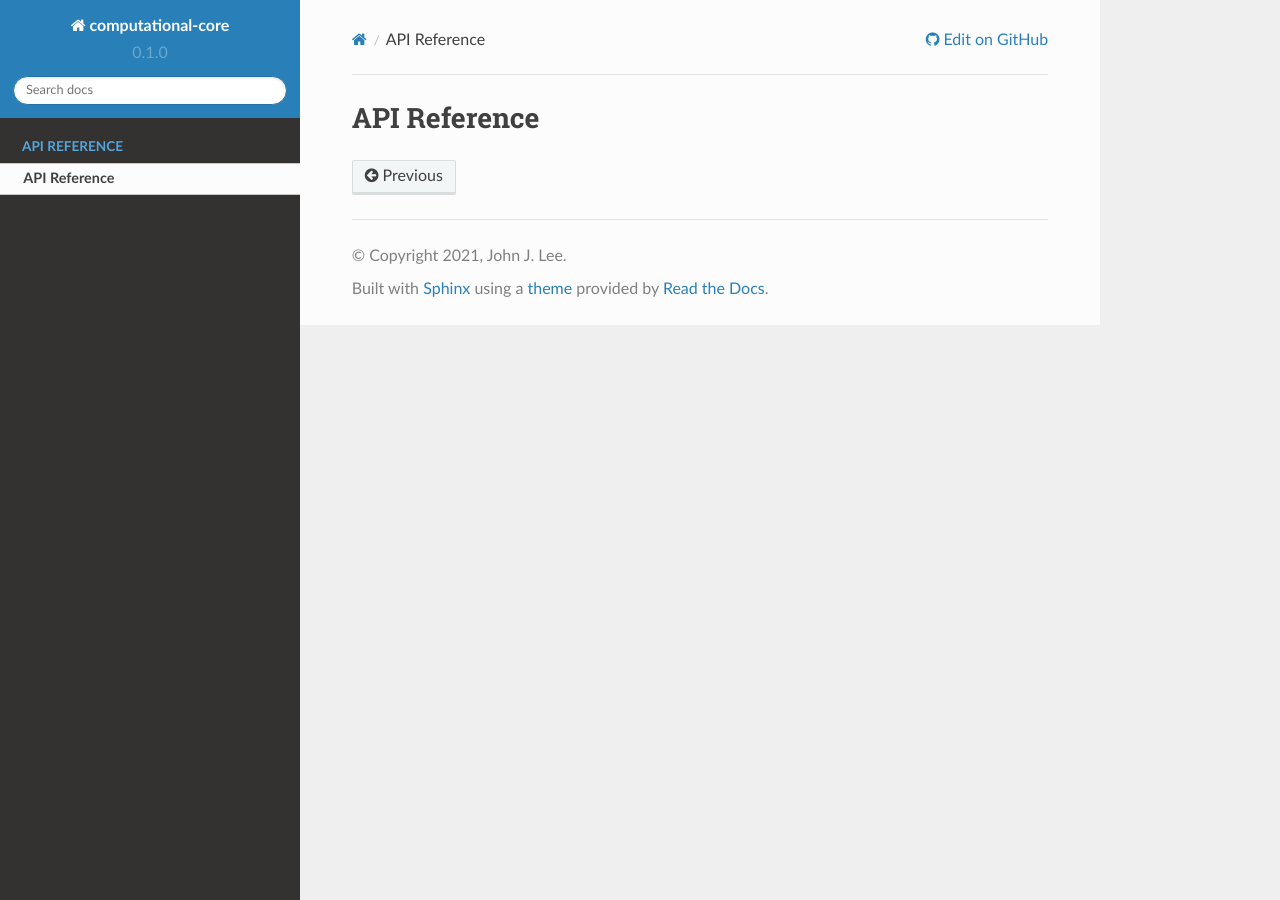
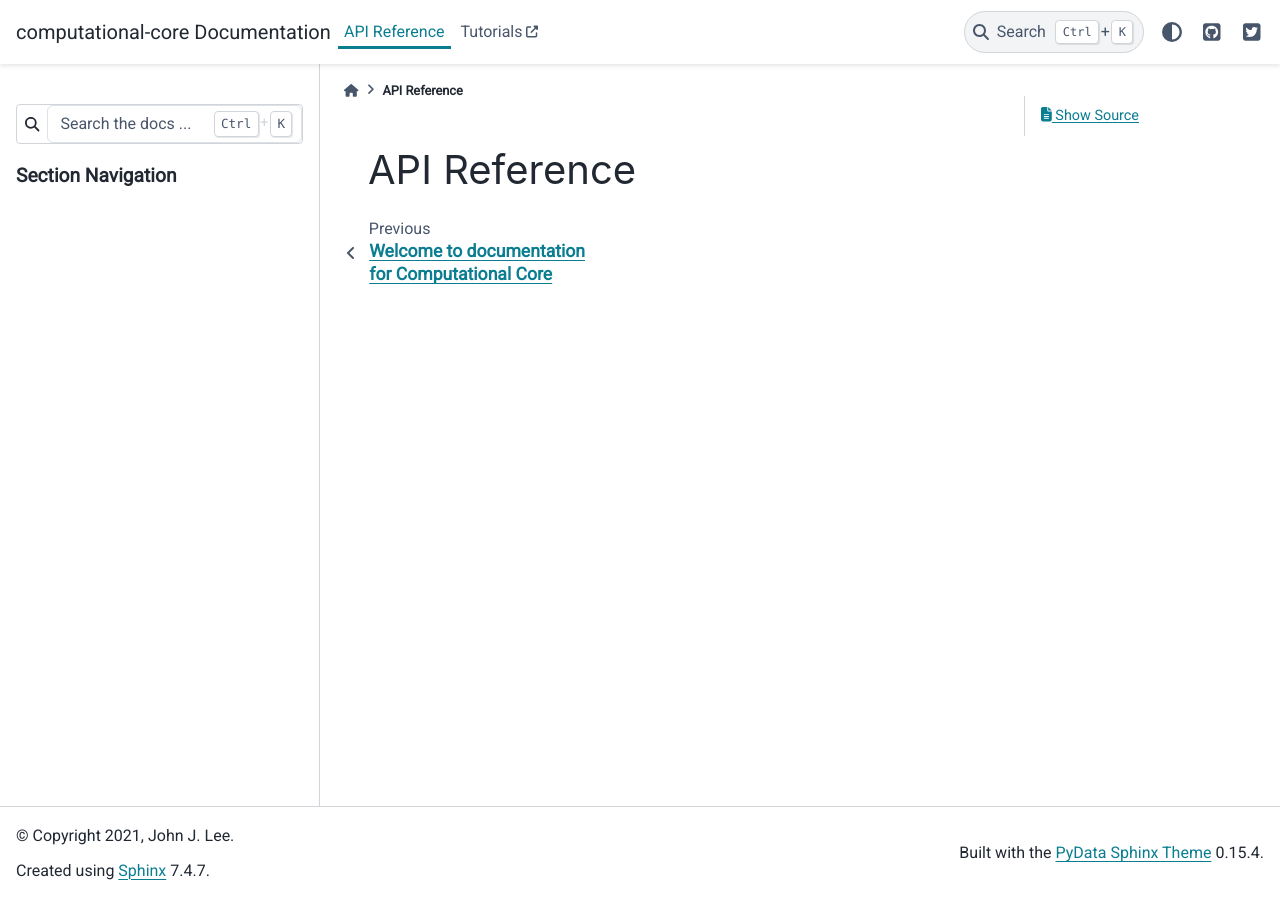
Before and after one commit to jjleewustledu/computational-core, a Sphinx documentation site: the page built from docs/source/api.rst, in a window 1280 px wide. Built offline with Sphinx 7.4.7 and the PyData theme 0.15.4, drawn with Linux system fonts in a browser that asks for light colours; some web fonts are replaced; pages that are not in the unit, such as notebooks, are missing from menus; some of the changed lines change nothing that is shown.

Commit message:
Update conf.py

```diff
--- a/docs/source/conf.py
+++ b/docs/source/conf.py
@@ -1,35 +1,140 @@
 # Configuration file for the Sphinx documentation builder.
+#
+# This file only contains a selection of the most common options. For a full
+# list see the documentation:
+# https://www.sphinx-doc.org/en/master/usage/configuration.html
 
-# -- Project information
+# -- Path setup --------------------------------------------------------------
 
-project = 'computational-core'
-copyright = '2021, John J. Lee'
-author = 'John J. Lee'
+# If extensions (or modules to document with autodoc) are in another directory,
+# add these directories to sys.path here. If the directory is relative to the
+# documentation root, use os.path.abspath to make it absolute, like shown here.
+#
+import os
+import subprocess
+import sys
 
-release = '0.1'
-version = '0.1.0'
+sys.path.insert(0, os.path.abspath(".."))
+sys.path.insert(0, os.path.abspath(os.path.join(os.path.dirname(__file__), "..", "..")))
+print(sys.path)
 
-# -- General configuration
+# -- Project information -----------------------------------------------------
+
+project = "computational-core"
+copyright = "2021, John J. Lee"
+author = "John J. Lee"
+
+# The full version, including alpha/beta/rc tags
+short_version = computational-core.__version__.split("+")[0]
+release = short_version
+version = short_version
+
+# List of patterns, relative to source directory, that match files and
+# directories to ignore when looking for source files.
+# This pattern also affects html_static_path and html_extra_path.
+exclude_patterns = [
+    "mlfourd",
+    "mlraichle",
+    "mlvg",
+    "mlarbelaez",
+    "cc-graph-nets",
+    "cc-trax",
+    "cc-vision-transformer",
+]
+
+
+def generate_apidocs(*args):
+    """Generate API docs automatically by trawling the available modules"""
+    module_path = os.path.abspath(os.path.join(os.path.dirname(__file__), "..", "..", "computational-core"))
+    output_path = os.path.abspath(os.path.join(os.path.dirname(__file__), "apidocs"))
+    apidoc_command_path = "sphinx-apidoc"
+    if hasattr(sys, "real_prefix"):  # called from a virtualenv
+        apidoc_command_path = os.path.join(sys.prefix, "bin", "sphinx-apidoc")
+        apidoc_command_path = os.path.abspath(apidoc_command_path)
+    print(f"output_path {output_path}")
+    print(f"module_path {module_path}")
+    subprocess.check_call(
+        [apidoc_command_path, "-e"]
+        + ["-o", output_path]
+        + [module_path]
+        + [os.path.join(module_path, p) for p in exclude_patterns]
+    )
+
+
+# -- General configuration ---------------------------------------------------
+
+# Add any Sphinx extension module names here, as strings. They can be
+# extensions coming with Sphinx (named 'sphinx.ext.*') or your custom
+# ones.
+source_suffix = {".rst": "restructuredtext", ".txt": "restructuredtext", ".md": "markdown"}
 
 extensions = [
-    'sphinx.ext.duration',
-    'sphinx.ext.doctest',
-    'sphinx.ext.autodoc',
-    'sphinx.ext.autosummary',
-    'sphinx.ext.intersphinx',
+    "recommonmark",
+    "sphinx.ext.intersphinx",
+    "sphinx.ext.mathjax",
+    "sphinx.ext.napoleon",
+    "sphinx.ext.autodoc",
+    "sphinx.ext.viewcode",
+    "sphinx.ext.autosectionlabel",
+    "sphinx_autodoc_typehints",
 ]
 
-intersphinx_mapping = {
-    'python': ('https://docs.python.org/3/', None),
-    'sphinx': ('https://www.sphinx-doc.org/en/master/', None),
+autoclass_content = "both"
+add_module_names = True
+source_encoding = "utf-8"
+autosectionlabel_prefix_document = True
+napoleon_use_param = True
+napoleon_include_init_with_doc = True
+set_type_checking_flag = True
+
+# Add any paths that contain templates here, relative to this directory.
+templates_path = ["_templates"]
+
+# -- Options for HTML output -------------------------------------------------
+
+# The theme to use for HTML and HTML Help pages.  See the documentation for
+# a list of builtin themes.
+#
+html_theme = "pydata_sphinx_theme"
+# html_theme_path = [sphinx_rtd_theme.get_html_theme_path()]
+html_theme_options = {
+    "external_links": [{"url": "https://github.com/jjleewustledu/tutorials", "name": "Tutorials"}],
+    "icon_links": [
+        {"name": "GitHub", "url": "https://github.com/jjleewustledu/computational-core", "icon": "fab fa-github-square"},
+        {"name": "Twitter", "url": "https://twitter.com/jjleewustledu", "icon": "fab fa-twitter-square"},
+    ],
+    "collapse_navigation": True,
+    "navigation_depth": 3,
+    "show_toc_level": 1,
+    "footer_items": ["copyright"],
+    "navbar_align": "content",
 }
-intersphinx_disabled_domains = ['std']
+html_context = {
+    "github_user": "jjleewustledu",
+    "github_repo": "computational-core",
+    "github_version": "main",
+    "doc_path": "docs/",
+    "conf_py_path": "/docs/",
+    "VERSION": version,
+}
+html_scaled_image_link = False
+html_show_sourcelink = True
+html_favicon = "../images/favicon.ico"
+html_logo = "../images/computational-core-logo-color.png"
+html_sidebars = {"**": ["search-field", "sidebar-nav-bs"]}
+pygments_style = "sphinx"
 
-templates_path = ['_templates']
+# Add any paths that contain custom static files (such as style sheets) here,
+# relative to this directory. They are copied after the builtin static files,
+# so a file named "default.css" will overwrite the builtin "default.css".
+html_static_path = ["../_static"]
+html_css_files = ["custom.css"]
+html_title = f"{project} {version} Documentation"
 
-# -- Options for HTML output
+# -- Auto-convert markdown pages to demo --------------------------------------
 
-html_theme = 'sphinx_rtd_theme'
 
-# -- Options for EPUB output
-epub_show_urls = 'footnote'
+def setup(app):
+    # Hook to allow for automatic generation of API docs
+    # before doc deployment begins.
+    app.connect("builder-inited", generate_apidocs)
```
